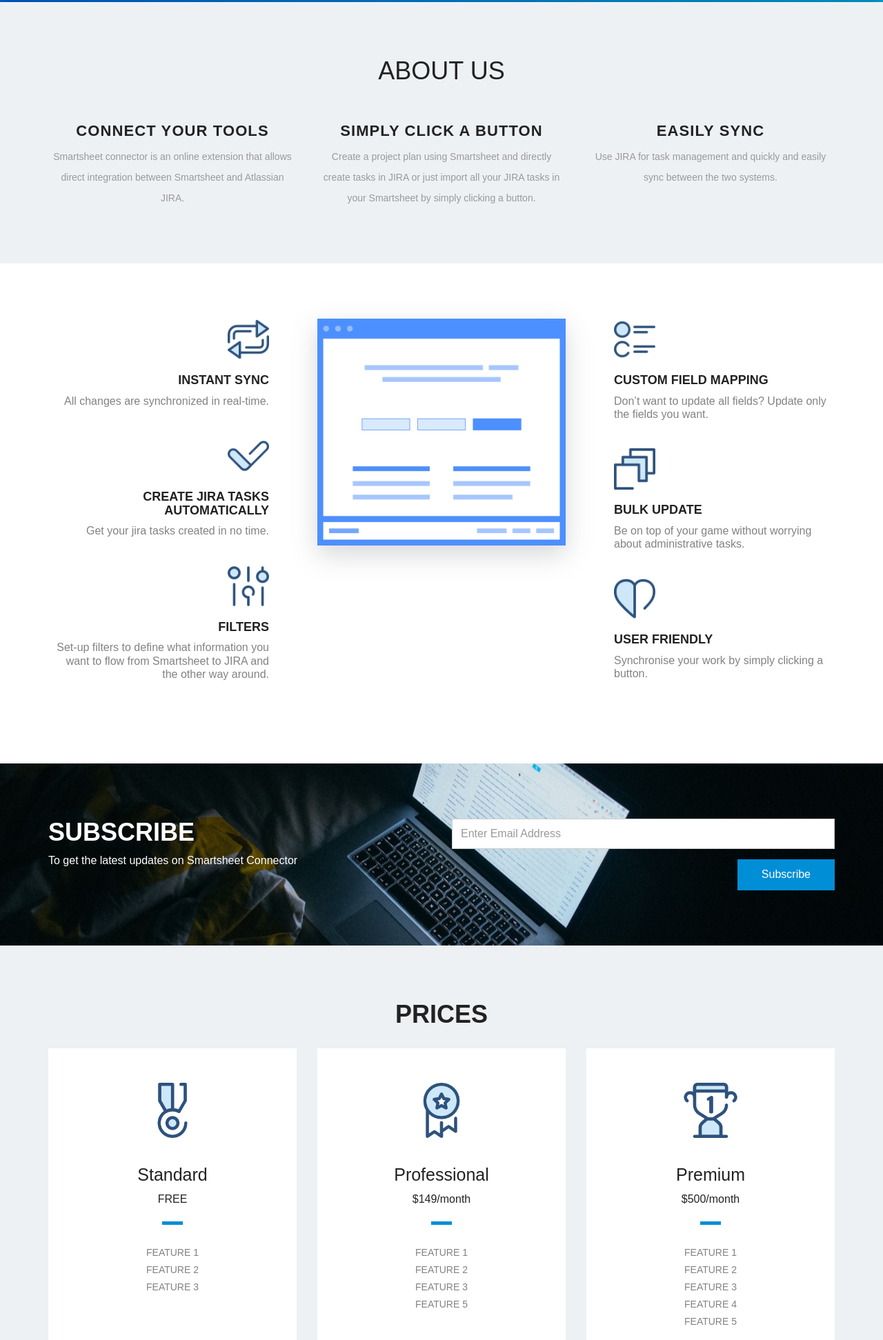
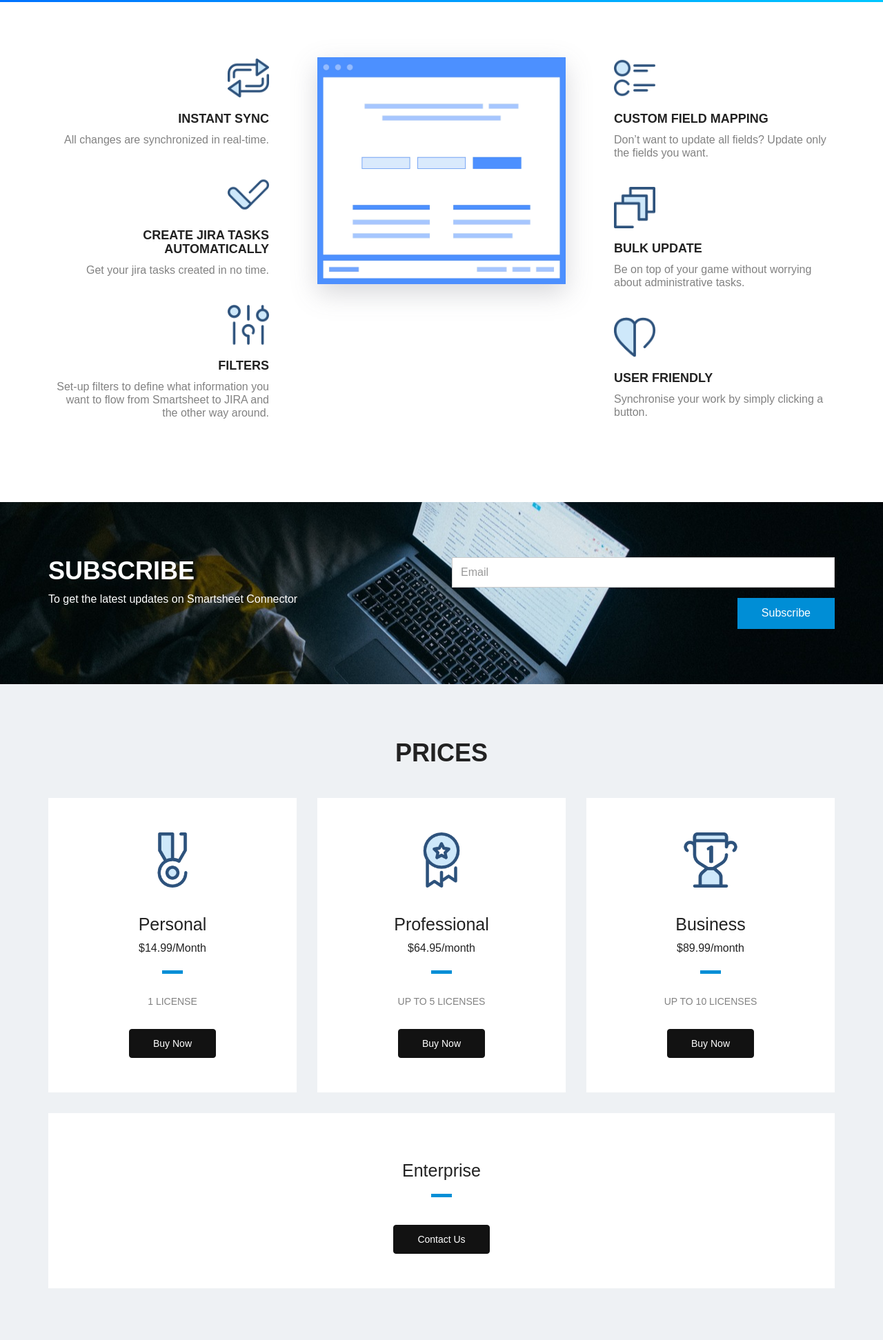
Before and after one commit to smartsheetconnector/smartsheetconnector.github.io, a plain HTML site: page index.html in a window 1280 px wide. Shown: the part 797-2740 px from the top of the page at 69% size. Drawn offline with nearby package versions, Linux system fonts and the light colour scheme; a web font is replaced by a local one.

Commit message:
Made changes for launch.

```diff
--- a/css/main.css
+++ b/css/main.css
@@ -298,7 +298,7 @@ img {
     }
     .header .intro-section {
         text-align: center;
-        padding: 10% 0 5% 0;
+        padding: 10% 15px 5%;
     }
     .header .social-icons {
         float: none;
@@ -639,6 +639,8 @@ img {
     background: #fff;
     padding: 50px 30px;
     text-align: center;
+    margin-top: 15px;
+    margin-bottom: 15px;
 }
 .price-icon {
     width: 80px;
--- a/index.html
+++ b/index.html
@@ -45,7 +45,6 @@
                 <div class="collapse navbar-collapse" id="bs-example-navbar-collapse-1">
                     <ul class="nav navbar-nav navbar-right">
                         <li><a href="#home">Home</a></li>
-                        <li><a href="#about">About</a></li>
                         <li><a href="#features">Features</a></li>
                         <li><a href="#subscribe">Subscribe</a></li>
 						<li><a href="#app">Price</a></li>
@@ -59,64 +58,19 @@
         <!-- HERO -->
         <div class="header" id="home">
             <div class="intro-section">
-				<img src="images/logo_white.png" width="400" alt="Smartsheet Connector Logo" class="hero-logo">
-				<p>IT’S ALL ABOUT EFFICIENCY, REAL TIME VISIBILITY &amp; COLLABORATION</p>
+				<img src="images/jira-smartsheet.png" width="800" alt="Connect JIRA and Smartsheet" class="hero-logo">
+				<p>
+                    IT’S ALL ABOUT EFFICIENCY, REAL TIME VISIBILITY &amp; COLLABORATION</p>
+                <p>
+                    Smartsheet connector is an online extension that allows direct integration between Smartsheet and Atlassian JIRA.<br />
+                    Create a project plan using Smartsheet and directly create tasks in JIRA or just import all your JIRA tasks in your Smartsheet by simply clicking a button.<br />
+                    Use JIRA for task management and quickly and easily sync between the two systems.
+                </p>
 
 				<a href="#features" class="btn btn-round btn-white-outline">Learn More</a>
             </div>
         </div>
         <!-- /HERO -->
-
-        <!-- ABOUT -->
-        <div class="about" id="about">
-            <div class="container">
-				<div class="content-body-title">
-					<h2>ABOUT US</h2>
-				</div>
-
-                <div class="row">
-                    <!-- ITEM -->
-                    <div class="col-md-4 col-xs-12">
-                        <!--<div class="icon-container">
-                            <i class="about-icon fa fa-plug" aria-hidden="true"></i>
-                        </div>-->
-
-                        <div class="content-body">
-                            <h4>Connect your tools</h4>
-                            <p>Smartsheet connector is an online extension that allows direct integration between Smartsheet and Atlassian JIRA.</p>
-                        </div>
-                    </div>
-                    <!-- /ITEM -->
-
-                    <!-- ITEM -->
-                    <div class="col-md-4 col-xs-12">
-                        <!--<div class="icon-container">
-                            <i class="about-icon fa fa-mouse-pointer" aria-hidden="true"></i>
-                        </div>-->
-
-                        <div class="content-body">
-                            <h4>Simply Click a Button</h4>
-                            <p>Create a project plan using Smartsheet and directly create tasks in JIRA or just import all your JIRA tasks in your Smartsheet by simply clicking a button.</p>
-                        </div>
-                    </div>
-                    <!-- /ITEM -->
-
-                    <!-- ITEM -->
-                    <div class="col-md-4 col-xs-12">
-                        <!--<div class="icon-container">
-                            <i class="about-icon fa fa-refresh" aria-hidden="true"></i>
-                        </div>-->
-
-                        <div class="content-body">
-                            <h4>Easily Sync</h4>
-                            <p>Use JIRA for task management and quickly and easily sync between the two systems.</p>
-                        </div>
-                    </div>
-                    <!-- /ITEM -->
-                </div>
-            </div>
-        </div>
-        <!-- /ABOUT -->
 
         <!-- FEATURES -->
         <div class="features" id="features">
@@ -189,7 +143,7 @@
                     <div class="col-md-6">
                         <!-- Subscribe Form and Button -->
                         <form class="form-group">
-                            <input type="text" class="form-control" placeholder="Enter Email Address">
+                            <input type="text" class="form-control" placeholder="Email">
                         </form>
                         <div class="text-right btn-centered">
                             <button type="submit" class="btn btn-round btn-dark">Subscribe</button>
@@ -200,7 +154,7 @@
         </div>
         <!-- /SUBSCRIBE -->
 
-		<!-- APP -->
+		<!-- PRICE -->
         <div class="app" id="app">
             <div class="container">
                 <div class="row">
@@ -211,13 +165,11 @@
                     <div class="col-md-4">
                         <div class="price-card">
                             <img src="images/standard.png" alt="Standard" class="price-icon">
-                            <h3>Standard</h3>
-                            <p class="price-price">FREE</p>
+                            <h3>Personal</h3>
+                            <p class="price-price">$14.99/Month</p>
                             <div class="price-separator"></div>
                             <ul class="price-list">
-                                <li>Feature 1</li>
-                                <li>Feature 2</li>
-                                <li>Feature 3</li>
+                                <li>1 license</li>
                             </ul>
                             <br />
                             <button type="button" class="btn btn-dark">Buy Now</button>
@@ -227,13 +179,10 @@
                         <div class="price-card">
                             <img src="images/professional.png" alt="Professional" class="price-icon">
                             <h3>Professional</h3>
-                            <p class="price-price">$149/month</p>
+                            <p class="price-price">$64.95/month</p>
                             <div class="price-separator"></div>
                             <ul class="price-list">
-                                <li>Feature 1</li>
-                                <li>Feature 2</li>
-                                <li>Feature 3</li>
-                                <li>Feature 5</li>
+                                <li>Up to 5 licenses</li>
                             </ul>
                             <br />
                             <button type="button" class="btn btn-dark">Buy Now</button>
@@ -242,18 +191,24 @@
                     <div class="col-md-4">
                         <div class="price-card">
                             <img src="images/premium.png" alt="Premium" class="price-icon">
-                            <h3>Premium</h3>
-                            <p class="price-price">$500/month</p>
+                            <h3>Business</h3>
+                            <p class="price-price">$89.99/month</p>
                             <div class="price-separator"></div>
                             <ul class="price-list">
-                                <li>Feature 1</li>
-                                <li>Feature 2</li>
-                                <li>Feature 3</li>
-                                <li>Feature 4</li>
-                                <li>Feature 5</li>
+                                <li>Up to 10 licenses</li>
                             </ul>
                             <br />
                             <button type="button" class="btn btn-dark">Buy Now</button>
+                        </div>
+                    </div>
+                </div>
+                <div class="row">
+                    <div class="col-md-12">
+                        <div class="price-card">
+                            <h3>Enterprise</h3>
+                            <div class="price-separator"></div>
+                            <br />
+                            <a href="#contact" class="btn btn-dark">Contact Us</a>
                         </div>
                     </div>
                 </div>
@@ -285,7 +240,7 @@
 				</div>
 
 				<div class="row">
-					<form id="contact-form" action="https://formspree.io/edibouazza@gmail.com" method="POST">
+					<form id="contact-form" action="https://formspree.io/info@smartsheetconnector.com" method="POST">
   						<div class="col-md-6">
 							<div class="form-group">
     							<label for="exampleInputEmail1">Name</label>
@@ -314,7 +269,8 @@
         <script>
             var $contactForm = $('#contact-form'),
                 $contactFeedback = $('#contact-feedback');
-            $contactForm.submit(function(e) {
+
+            /*$contactForm.submit(function(e) {
                 e.preventDefault();
                 $.ajax({
                     url: 'https://formspree.io/edibouazza@gmail.com',
@@ -333,7 +289,7 @@
                         $contactFeedback.html('<i class="fa fa-exclamation-triangle" aria-hidden="true"></i> Oops, there was an error, please try again.');
                     }
                 });
-            });
+            });*/
         </script>
 		<!-- /CONTACT -->
 
@@ -342,7 +298,8 @@
 			<div class="container">
 				<div class="row">
 					<div class="col-md-6">
-						<h3>About Us</h3>
+						<h3><img src="images/logo_long_white.png" height="50" alt="About Us"></h3>
+                        <br />
 						<p>Smartsheet connector is an online extension that allows direct integration between Smartsheet and Atlassian JIRA.</p>
 
 						<p>&copy; Smartsheet Connector 2017. All Rights Reserved</p>
```
Also changed, not shown: css/main.min.css, images/jira-smartsheet.png (added).
